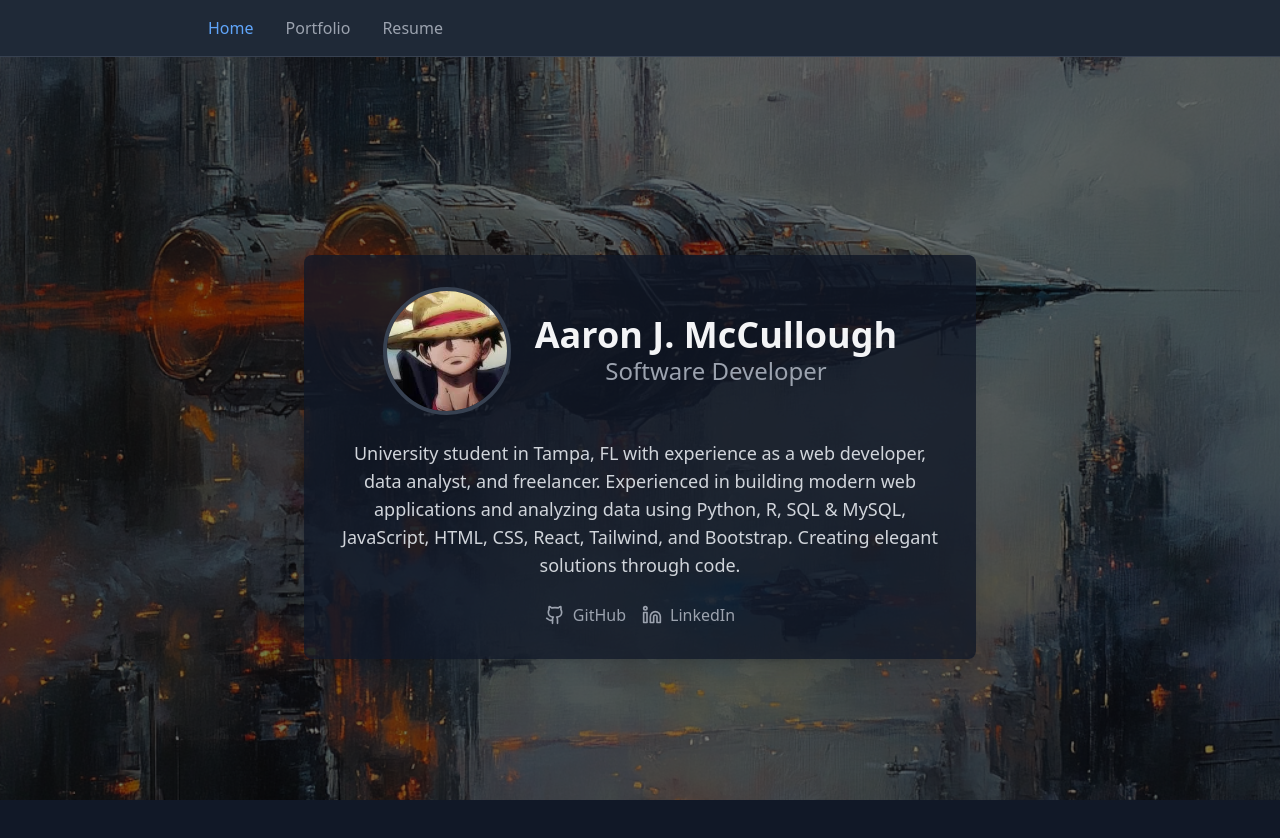
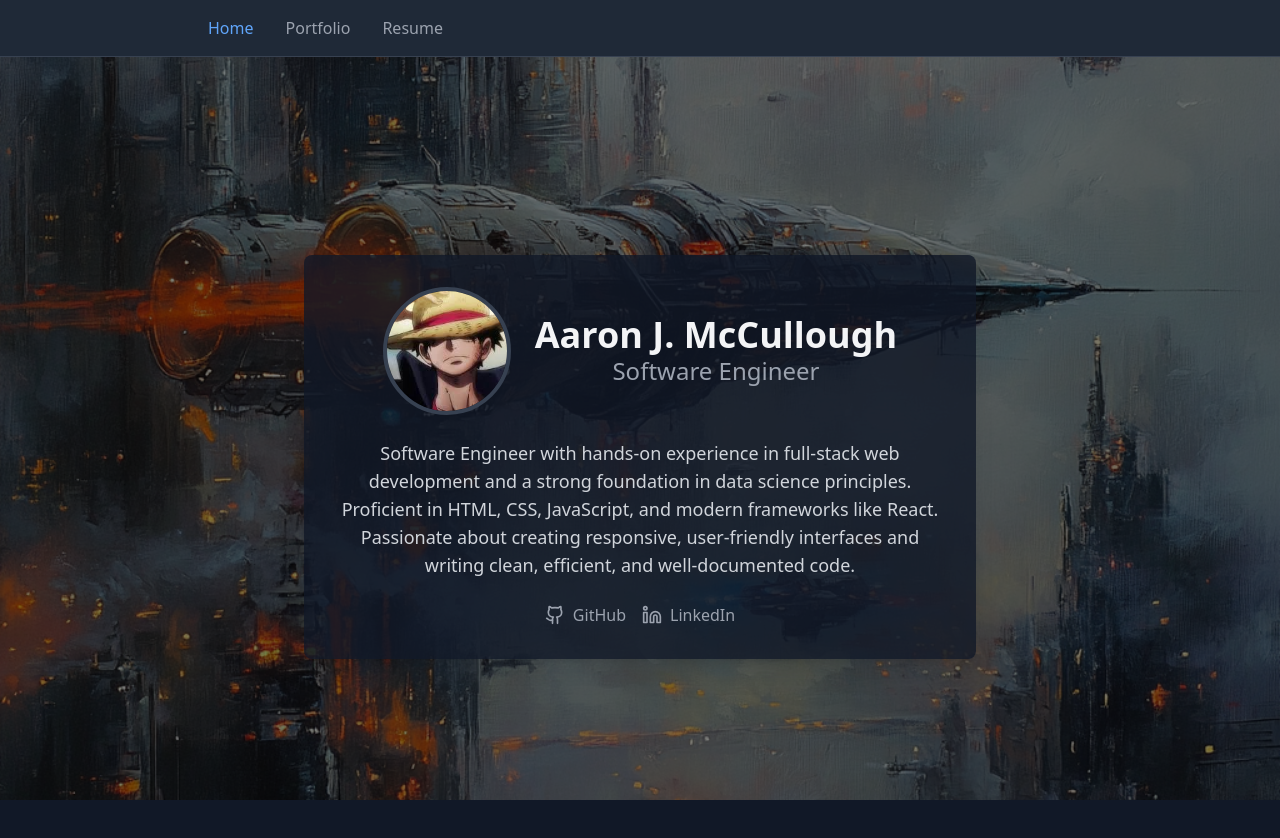
Before and after one commit to AaronM0710/portfolio-website, a React (Vite) app: page / in a window 1280 px wide. Shown: the top 838 px of the page. Built offline with nearby package versions, Linux system fonts and the light colour scheme.

Commit message:
Update personal title and bio

```diff
--- a/src/App.jsx
+++ b/src/App.jsx
@@ -9,8 +9,8 @@ const App = () => {
 
   const personalInfo = {
     name: "Aaron J. McCullough",
-    title: "Software Developer",
-    bio: "University student in Tampa, FL with experience as a web developer, data analyst, and freelancer. Experienced in building modern web applications and analyzing data using Python, R, SQL & MySQL, JavaScript, HTML, CSS, React, Tailwind, and Bootstrap. Creating elegant solutions through code.",
+    title: "Software Engineer",
+    bio: "Software Engineer with hands-on experience in full-stack web development and a strong foundation in data science principles. Proficient in HTML, CSS, JavaScript, and modern frameworks like React. Passionate about creating responsive, user-friendly interfaces and writing clean, efficient, and well-documented code.",
     email: "mccullougha00@yahoo.com",
     github: "https://github.com/AaronM0710",
     linkedin: "https://www.linkedin.com/in/aaronjmccullough"
```
